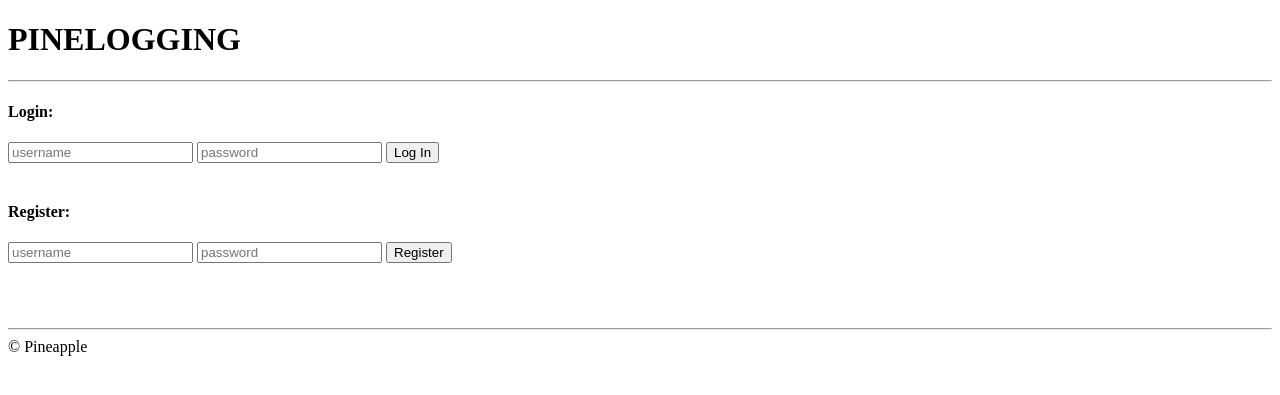
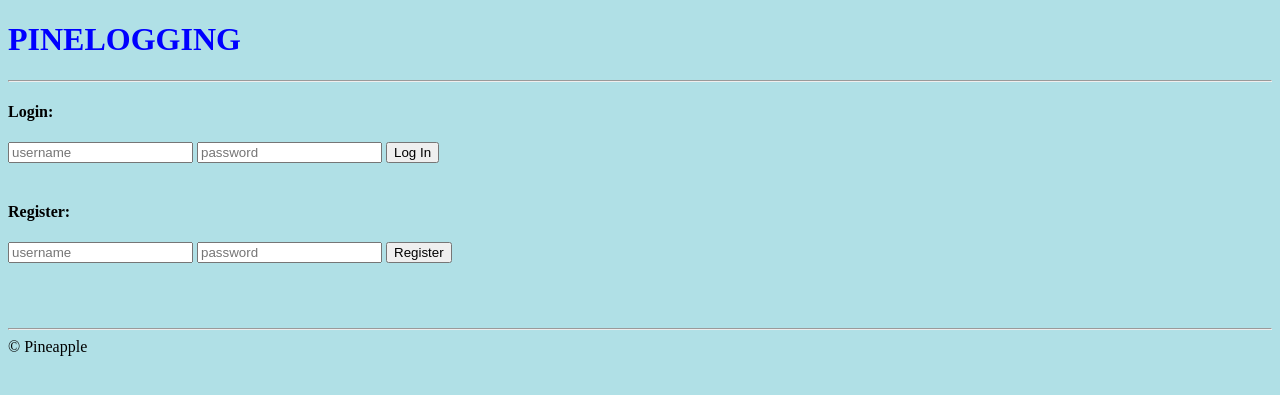
Before and after one commit to jaredasch/Pineapple, a Flask app: page / in a window 1280 px wide. Shown: the top 395 px of the page. Run offline with Flask 2, Linux system fonts and the light colour scheme.

Commit message:
css applied

```diff
--- a/app.py
+++ b/app.py
@@ -7,7 +7,6 @@ from flask import Flask,request,render_template,session,url_for,redirect,flash
 import os
 from util import auth, blogs, entries
 import sqlite3
-
 app = Flask(__name__)
 # Set the secret key to some random bytes. Keep this really secret!
 app.secret_key = "supersecretkey"
--- /dev/null
+++ b/static/style.css
@@ -0,0 +1,9 @@
+body {
+    background-color: powderblue;
+}
+h1 {
+    color: blue;
+}
+p {
+    color: red;
+}
--- a/templates/template.html
+++ b/templates/template.html
@@ -5,7 +5,9 @@ Kyle Tau, Angela Tom, Mohammed Uddin, Kaitlin Wan
 <!DOCTYPE html>
 <html>
 <head>
-  <title>{% block title %}{% endblock %}</title>
+	<link rel="stylesheet" type="text/css" href="static/style.css"/>
+  	<title>{% block title %}{% endblock %}</title>
+
 </head>
 
 <body>
```
Also changed, not shown: database.db.
